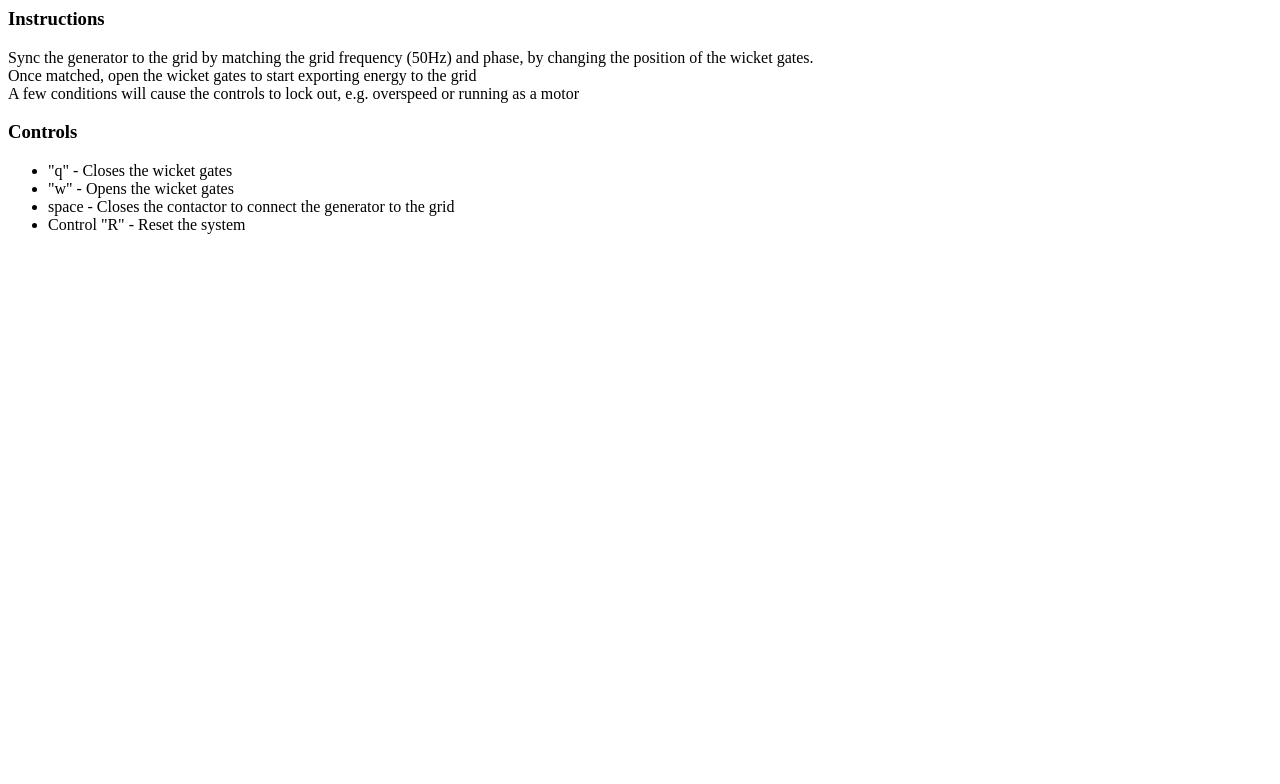
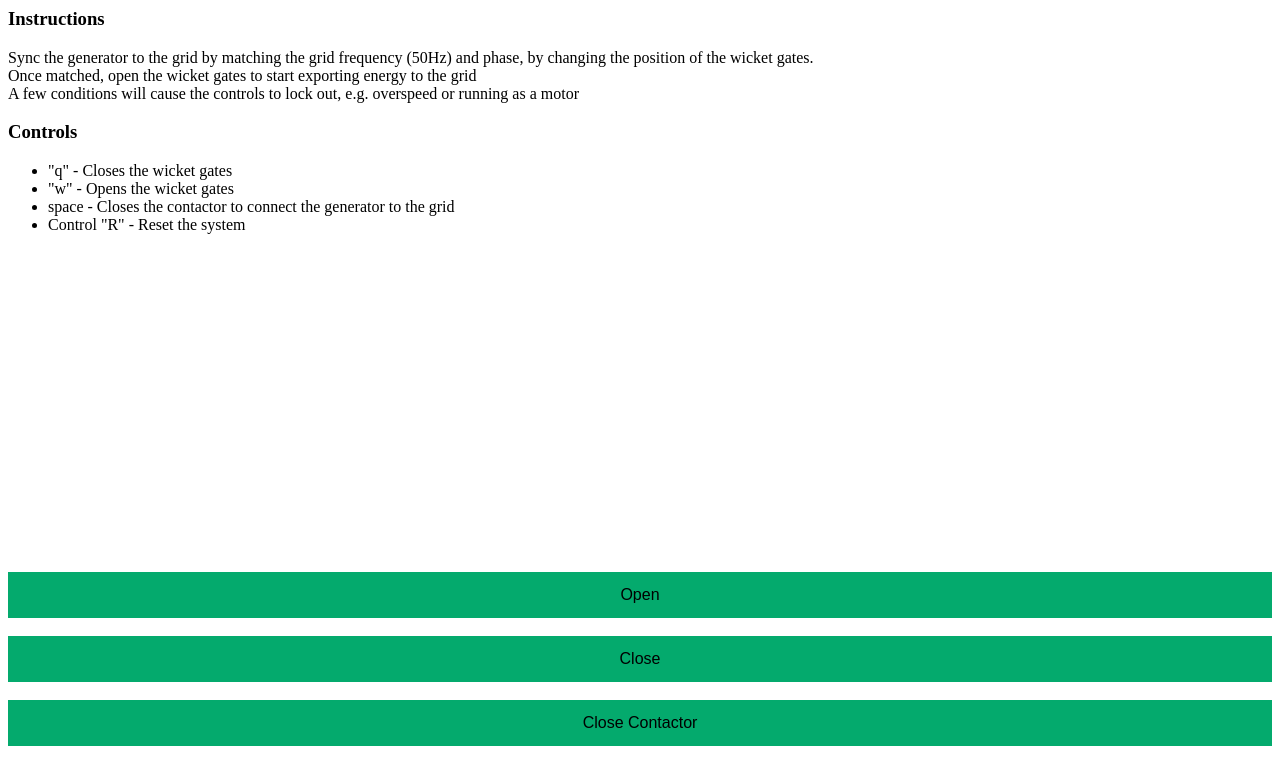
Before and after one commit to morganatkins24/hydroplantimulator, a plain HTML site: page index.html in a window 1280 px wide. Drawn offline with nearby package versions, Linux system fonts and the light colour scheme.

Commit message:
Add touch controls in

```diff
--- a/index.html
+++ b/index.html
@@ -2,6 +2,7 @@
     <script src="https://ajax.googleapis.com/ajax/libs/jquery/3.6.0/jquery.min.js"></script>
     <script src="https://cdn.rawgit.com/Mikhus/canvas-gauges/gh-pages/download/2.1.2/all/gauge.min.js"></script>
     <script src="index.js"></script>
+    <link rel="stylesheet" href="style.css">
 <body>
 <h3>Instructions</h3>
 Sync the generator to the grid by matching the grid frequency (50Hz) and phase, by changing the position of the wicket gates.<br>
@@ -14,9 +15,7 @@ A few conditions will cause the controls to lock out, e.g. overspeed or running
     <li>space - Closes the contactor to connect the generator to the grid</li>
     <li>Control "R" - Reset the system</li>
 </ul>
-<input hidden="true" type="button" id="gate_open" value="Open"><br>
-<input hidden="true" type="button" id="gate_close" value="Close"><br>
-<input hidden="true" type="button" id="close_contactor" value="Close Contactor"><br>
+
 
 <br>
       <canvas
@@ -107,5 +106,8 @@ A few conditions will cause the controls to lock out, e.g. overspeed or running
       ></canvas>
 <br>
 <div id="locked_out" hidden="true" style="color: red"><h1>ALERT - Controls Locked</h1></div>
+<input type="button" class="gatecontrol" id="gate_open" value="Open"><br>
+<input type="button" class="gatecontrol" id="gate_close" value="Close"><br>
+<input type="button" class="gatecontrol" id="close_contactor" value="Close Contactor"><br>
 </body>
 </html>
--- a/index.js
+++ b/index.js
@@ -49,14 +49,14 @@ function close_contactor() {
         if (!(generator_phase < 5 || generator_phase > 355)) {
             fail();
         } else {
-             contactor = 1;
+            contactor = 1;
         }
     }
 }
 
 function tick_sync(delta_t) {
 
-       // Model inertia of the generator
+    // Model inertia of the generator
 
     // Let's simulate some physics...
     // Let's assume force of water is directly proporiational to the wicket opening
@@ -96,7 +96,7 @@ function tick_run() {
 
     console.log("Current:" + wicket_gate_current);
     console.log("Target:" + wicket_gate_target);
-    let p_d = ((wicket_gate_current - wicket_gate_target)*80) - power_output;
+    let p_d = ((wicket_gate_current - wicket_gate_target) * 80) - power_output;
     power_output = power_output + (p_d / 5);
 
     if (power_output < 0) {
@@ -127,41 +127,46 @@ function tick() {
 setInterval(tick, 100);
 
 function randomIntFromInterval(min, max) { // min and max included
-  return Math.floor(Math.random() * (max - min + 1) + min)
+    return Math.floor(Math.random() * (max - min + 1) + min)
+}
+
+function gateOpen() {
+    wicket_gate_setpoint = wicket_gate_setpoint + wicket_step;
+    if (wicket_gate_setpoint > 1) {
+        wicket_gate_setpoint = 1;
+    }
+}
+
+function gateClose() {
+    wicket_gate_setpoint = wicket_gate_setpoint - wicket_step;
+    if (wicket_gate_setpoint < 0) {
+        wicket_gate_setpoint = 0;
+    }
 }
 
 $(document).ready(function () {
     previous_tick_time = new Date().getTime();
 
     // Generate a slightly randomised wicket gate target
-    wicket_gate_target = randomIntFromInterval(25,35) / 100;
+    wicket_gate_target = randomIntFromInterval(25, 35) / 100;
 
-    $("#gate_open").click(function () {
-        wicket_gate_setpoint = wicket_gate_setpoint + wicket_step;
-        if (wicket_gate_setpoint > 1) {
-            wicket_gate_setpoint = 1;
-        }
-    });
-    $("#gate_close").click(function () {
-        wicket_gate_setpoint = wicket_gate_setpoint - wicket_step;
-        if (wicket_gate_setpoint < 0) {
-            wicket_gate_setpoint = 0;
-        }
-    });
-    $(document).keydown(function(e){
+
+    $("#gate_open").click(gateOpen);
+    $("#gate_close").click(gateClose);
+    $(document).keydown(function (e) {
         // q
-        if (e.which == 81){
+        if (e.which == 81) {
             if (!locked_out) {
                 $("#gate_close").click();
             }
         }
         // w
-        if (e.which == 87){
+        if (e.which == 87) {
             if (!locked_out) {
                 $("#gate_open").click();
             }
         }
-        if (e.which == 32){
+        if (e.which == 32) {
             if (!locked_out) {
                 $("#close_contactor").click();
             }
--- /dev/null
+++ b/style.css
@@ -0,0 +1,11 @@
+/* General */
+    .gatecontrol {
+      display: block;
+      width: 100%;
+      border: none;
+      background-color: #04AA6D;
+      padding: 14px 28px;
+      font-size: 16px;
+      cursor: pointer;
+      text-align: center;
+    }
```
